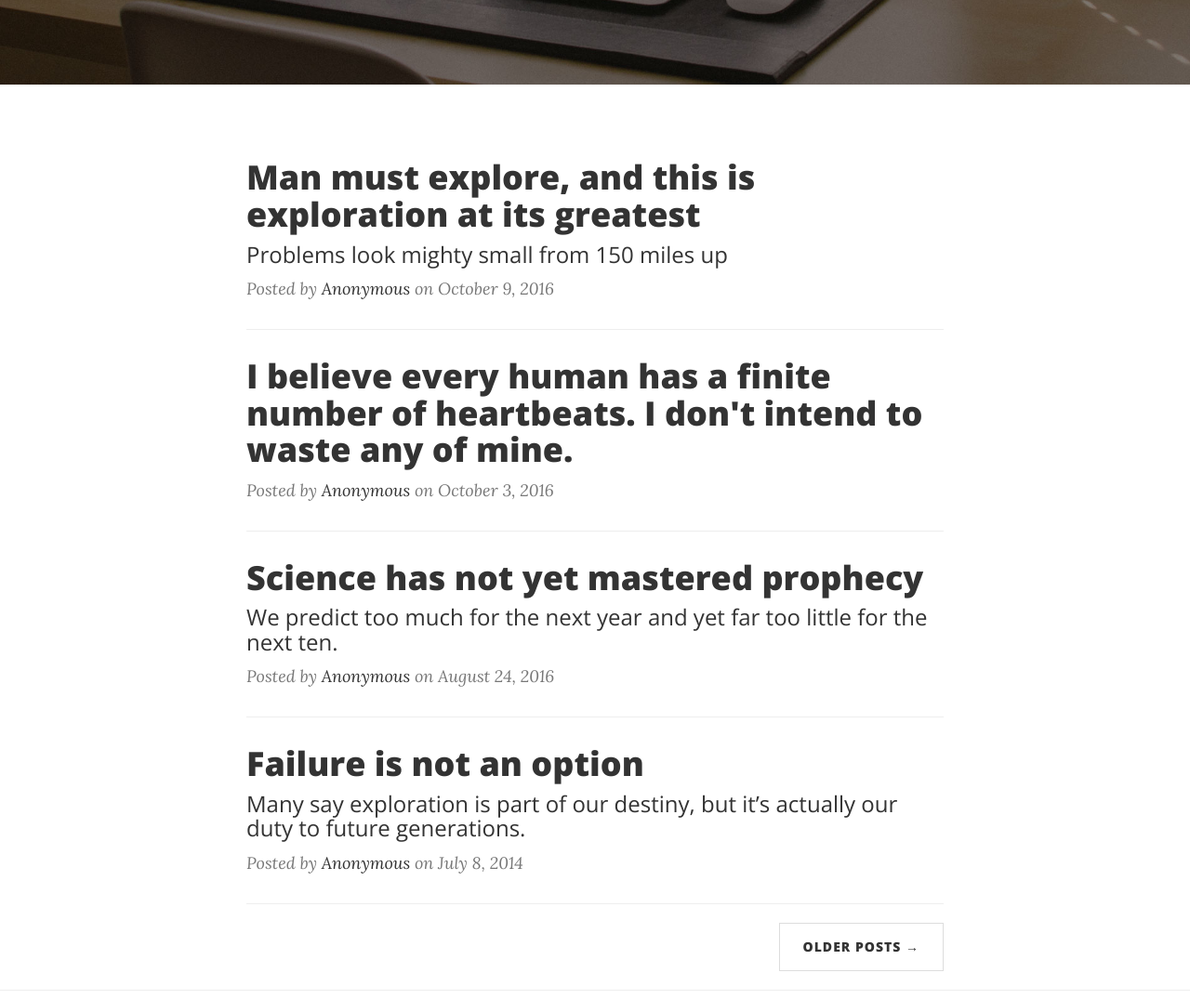
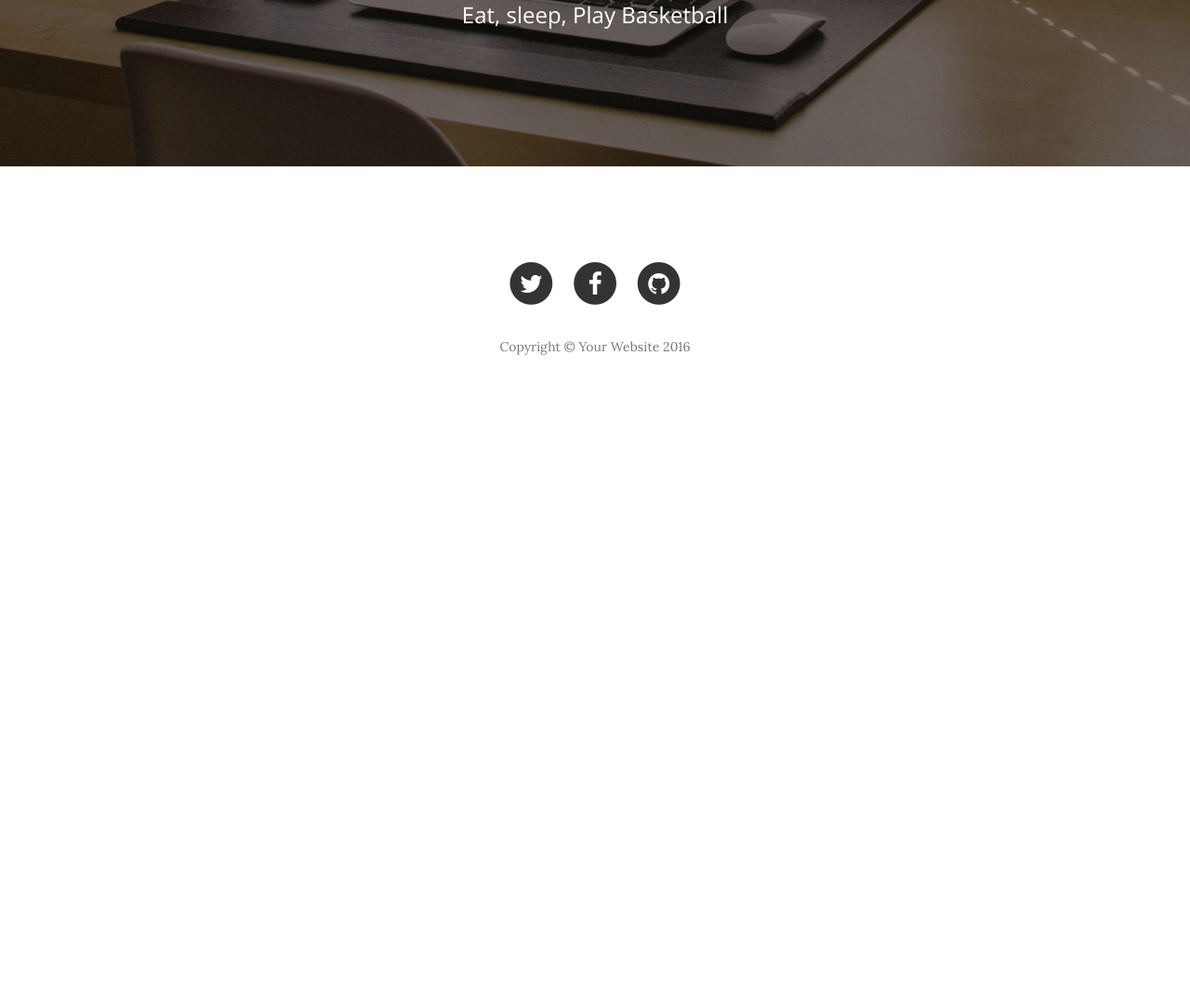
Before and after one commit to nathanielestrada/CleanBlogPages, a website: page index.html in a window 1280 px wide. Shown: the part 357-1432 px from the top of the page at 93% size. After the commit the page ends 806 px from the top, so only its background shows below. Drawn offline with nearby package versions, Linux system fonts and the light colour scheme.

Commit message:
Update index.html

```diff
--- a/index.html
+++ b/index.html
@@ -55,7 +55,7 @@
                         <a href="about.html">About</a>
                     </li>
                     <li>
-                        <a href="post.html">Sample Post</a>
+                        <a href="post.html">Basketball Qoutes</a>
                     </li>
                     <li>
                         <a href="contact.html">Contact</a>
@@ -74,76 +74,14 @@
             <div class="row">
                 <div class="col-lg-8 col-lg-offset-2 col-md-10 col-md-offset-1">
                     <div class="site-heading">
-                        <h1>Blogger</h1>
+                        <h1>Basketball Qoutes</h1>
                         <hr class="small">
-                        <span class="subheading">Start Blogging</span>
+                        <span class="subheading">Eat, sleep, Play Basketball </span>
                     </div>
                 </div>
             </div>
         </div>
     </header>
-
-    <!-- Main Content -->
-    <div class="container">
-        <div class="row">
-            <div class="col-lg-8 col-lg-offset-2 col-md-10 col-md-offset-1">
-                <div class="post-preview">
-                    <a href="post.html">
-                        <h2 class="post-title">
-                            Man must explore, and this is exploration at its greatest
-                        </h2>
-                        <h3 class="post-subtitle">
-                            Problems look mighty small from 150 miles up
-                        </h3>
-                    </a>
-                    <p class="post-meta">Posted by <a href="#">Anonymous</a> on October 9, 2016</p>
-                </div>
-                <hr>
-                <div class="post-preview">
-                    <a href="post.html">
-                        <h2 class="post-title">
-                            I believe every human has a finite number of heartbeats. I don't intend to waste any of mine.
-                        </h2>
-                    </a>
-                    <p class="post-meta">Posted by <a href="#">Anonymous</a> on October 3, 2016</p>
-                </div>
-                <hr>
-                <div class="post-preview">
-                    <a href="post.html">
-                        <h2 class="post-title">
-                            Science has not yet mastered prophecy
-                        </h2>
-                        <h3 class="post-subtitle">
-                            We predict too much for the next year and yet far too little for the next ten.
-                        </h3>
-                    </a>
-                    <p class="post-meta">Posted by <a href="#">Anonymous</a> on August 24, 2016</p>
-                </div>
-                <hr>
-                <div class="post-preview">
-                    <a href="post.html">
-                        <h2 class="post-title">
-                            Failure is not an option
-                        </h2>
-                        <h3 class="post-subtitle">
-                            Many say exploration is part of our destiny, but it’s actually our duty to future generations.
-                        </h3>
-                    </a>
-                    <p class="post-meta">Posted by <a href="#">Anonymous</a> on July 8, 2014</p>
-                </div>
-                <hr>
-                <!-- Pager -->
-                <ul class="pager">
-                    <li class="next">
-                        <a href="#">Older Posts &rarr;</a>
-                    </li>
-                </ul>
-            </div>
-        </div>
-    </div>
-
-    <hr>
-
     <!-- Footer -->
     <footer>
         <div class="container">
```
